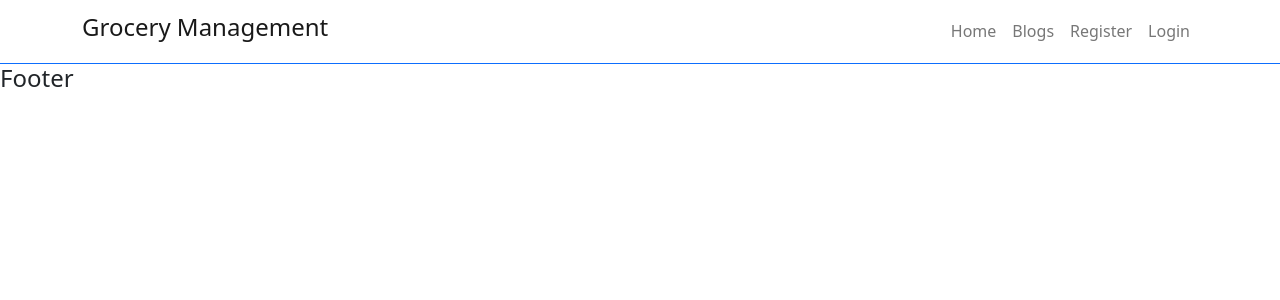
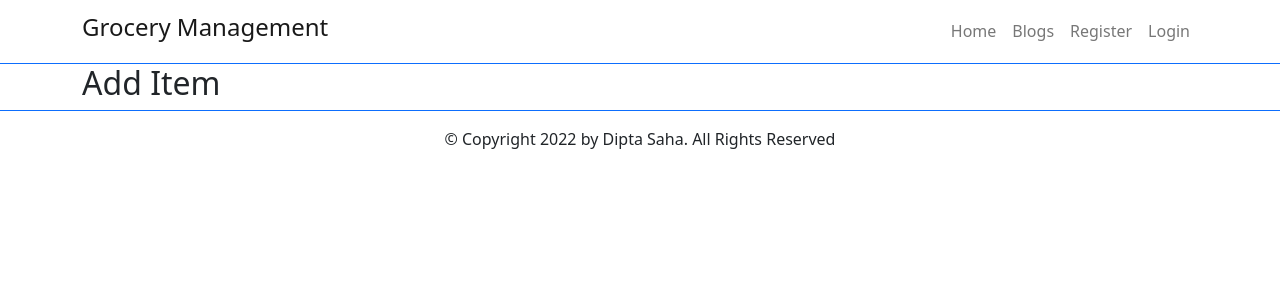
Before and after one commit to diptasahacse/warehouse-management-client-side, a React (Create React App) app: page /additem in a window 1280 px wide. Shown: the top 300 px of the page. Built offline with nearby package versions, Linux system fonts and the light colour scheme; no server answers.

Commit message:
design footer part

```diff
--- a/src/Pages/AddItem/AddItem.js
+++ b/src/Pages/AddItem/AddItem.js
@@ -1,10 +1,11 @@
 import React from 'react';
+import { Container } from 'react-bootstrap';
 
 const AddItem = () => {
     return (
-        <div>
-
-        </div>
+        <Container>
+            <h2>Add Item</h2>
+        </Container>
     );
 };
 
--- a/src/Pages/Shared/Footer/Footer.js
+++ b/src/Pages/Shared/Footer/Footer.js
@@ -1,11 +1,15 @@
 import React from 'react';
+import { Container } from 'react-bootstrap';
 
 const Footer = () => {
     return (
-        <div>
-            <h4>Footer</h4>
-
-        </div>
+        <footer className='py-3 border-top border-primary'>
+            <div className='text-center'>
+                <Container>
+                    <p className='m-0'>&copy; Copyright {new Date().getFullYear()} by Dipta Saha. All Rights Reserved</p>
+                </Container>
+            </div>
+        </footer>
     );
 };
 
```
